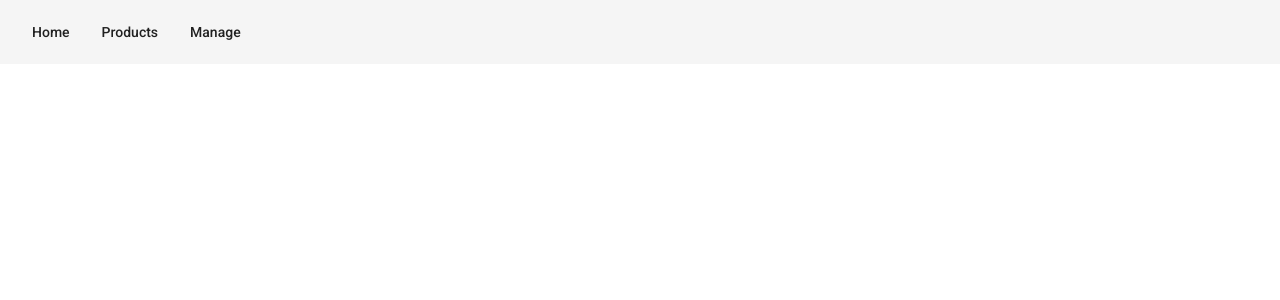
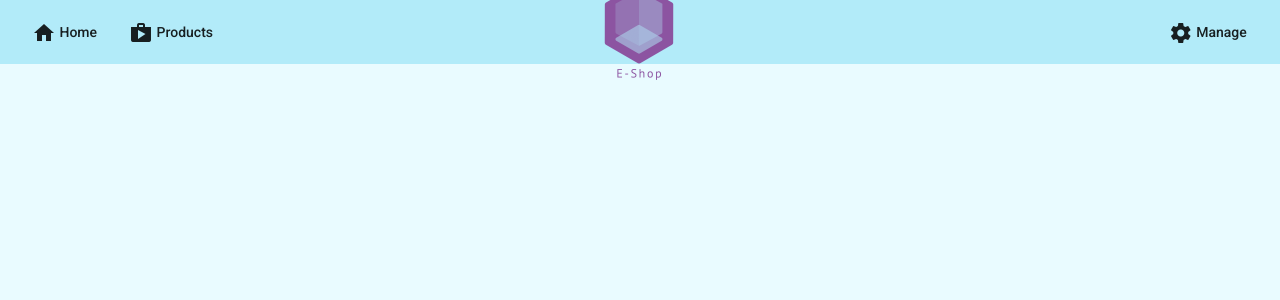
Before and after one commit to Clx3/eshop-angular, an Angular app: page / in a window 1280 px wide. Shown: the top 300 px of the page. Built offline with nearby package versions, Linux system fonts and the light colour scheme.

Commit message:
Modify site styling

```diff
--- a/src/app/app.component.css
+++ b/src/app/app.component.css
@@ -0,0 +1 @@
+@import '../assets/component_style.css';
--- a/src/app/app.component.html
+++ b/src/app/app.component.html
@@ -1,9 +1,29 @@
 <div fxLayout="column" fxLayoutGap="50px">
   <nav>
-    <mat-toolbar>
-      <button mat-button [matMenuTriggerFor]="menu">Home</button>
-      <button mat-button routerLink="/products">Products</button>
-      <button mat-button routerLink="/manage">Manage</button>
+    <mat-toolbar style="background-color: #b2ebf9;">
+      <div fxFlex="100%">
+        <div fxLayout="row">
+          <div fxFlex="33.3%" fxLayoutAlign="start">
+            <button mat-button [matMenuTriggerFor]="menu">
+              <mat-icon class="epic-icon">home</mat-icon>
+              Home
+            </button>
+            <button mat-button routerLink="/products">
+              <mat-icon>shop</mat-icon>
+              Products
+            </button>
+          </div>
+          <div fxFlex="33.3%" fxLayoutAlign="center">
+            <img src='../assets/logo_transparent.png' style="width: 150px; height: 150px;">
+          </div>
+          <div fxFlex="33.3%" fxLayoutAlign="end">
+          <button mat-button routerLink="/manage">
+            <mat-icon>settings</mat-icon>
+            Manage
+          </button>
+          </div>
+        </div>
+      </div>
     </mat-toolbar>
     <mat-menu #menu="matMenu">
       <button mat-menu-item>Item 1</button>
--- a/src/app/category-manager/category-manager.component.css
+++ b/src/app/category-manager/category-manager.component.css
@@ -1,3 +1,13 @@
+@import '../../assets/component_style.css';
+
+.editor-container {
+  margin-top: 25px;
+  padding-top: 30px;
+  padding-bottom: 30px;
+  background-color: rgba(119, 228, 255, 0.2);
+  border-radius: 10px;
+}
+
 .input-container {
   margin-top: 10px;
   margin-bottom: 10px;
--- a/src/app/category-manager/category-manager.component.html
+++ b/src/app/category-manager/category-manager.component.html
@@ -1,6 +1,7 @@
-<div class="container" fxFlex="100%" style="">
+<div class="container" fxFlex="100%" fxLayoutAlign="center">
+  <div class="editor-container" fxFlex="80%" fxFlex.gt-sm="50%">
     <div fxLayout="row" fxLayoutAlign="center">
-    <div class="input-container" fxFlex="80%" fxFlex.gt-sm="50%" fxLayoutAlign="center">
+      <div class="input-container" fxFlex="100%" fxLayoutAlign="center">
         <mat-form-field appearance="outline">
           <mat-label>Select category to be edited</mat-label>
           <mat-select [(ngModel)]="selectedCategory" (selectionChange)="onCategorySelectionChange($event.value)">
@@ -11,7 +12,7 @@
       </div>
     </div>
     <div fxLayout="row" fxLayoutAlign="center">
-    <div class="input-container" fxFlex="80%" fxFlex.gt-sm="50%" fxLayoutAlign="center">
+      <div class="input-container" fxFlex="100%" fxLayoutAlign="center">
         <mat-form-field class="example-full-width" appearance="outline">
           <mat-label>Category name</mat-label>
           <input [(ngModel)]="inModifyCategory.name" matInput placeholder="Enter category name...">
@@ -20,7 +21,7 @@
       </div>
     </div>
     <div fxLayout="row" fxLayoutAlign="center">
-    <div class="input-container" fxFlex="80%" fxFlex.gt-sm="50%" fxLayoutAlign="center">
+      <div class="input-container" fxFlex="100%" fxLayoutAlign="center">
         <div class="button-container">
           <div fxLayout="row" fxLayoutAlign="center">Delete</div>
           <div fxLayout="row" fxLayoutAlign="center">
@@ -63,3 +64,4 @@
       </div>
     </div>
   </div>
+</div>
--- a/src/app/product-manager/product-manager.component.css
+++ b/src/app/product-manager/product-manager.component.css
@@ -1,4 +1,12 @@
-.product-input-container {
+.editor-container {
+  margin-top: 25px;
+  padding-top: 30px;
+  padding-bottom: 30px;
+  background-color: rgba(119, 228, 255, 0.2);
+  border-radius: 10px;
+}
+
+.input-container {
   margin-top: 10px;
   margin-bottom: 10px;
 }
--- a/src/app/product-manager/product-manager.component.html
+++ b/src/app/product-manager/product-manager.component.html
@@ -1,6 +1,7 @@
-<div class="container" fxFlex="100%" style="">
+<div class="container" fxFlex="100%" fxLayoutAlign="center">
+  <div class="editor-container" fxFlex="80%" fxFlex.gt-sm="50%">
     <div fxLayout="row" fxLayoutAlign="center">
-    <div class="product-input-container" fxFlex="80%" fxFlex.gt-sm="50%" fxLayoutAlign="center">
+      <div class="input-container" fxFlex="100%" fxLayoutAlign="center">
         <mat-form-field appearance="outline">
           <mat-label>Select product to be edited</mat-label>
           <mat-select [(ngModel)]="selectedProduct" (selectionChange)="onProductSelectionChange($event.value)">
@@ -11,7 +12,7 @@
       </div>
     </div>
     <div fxLayout="row" fxLayoutAlign="center">
-    <div class="product-input-container" fxFlex="80%" fxFlex.gt-sm="50%" fxLayoutAlign="center">
+      <div class="input-container" fxFlex="100%" fxLayoutAlign="center">
         <mat-form-field class="example-full-width" appearance="outline">
           <mat-label>Product name</mat-label>
           <input [(ngModel)]="inModifyProduct.name" matInput placeholder="Enter product name...">
@@ -20,7 +21,7 @@
       </div>
     </div>
     <div fxLayout="row" fxLayoutAlign="center">
-    <div class="product-input-container" fxFlex="80%" fxFlex.gt-sm="50%" fxLayoutAlign="center">
+      <div class="input-container" fxFlex="100%" fxLayoutAlign="center">
         <mat-form-field appearance="outline">
           <mat-label>Select product category</mat-label>
           <mat-select [(ngModel)]="inModifyProduct.categoryId">
@@ -31,7 +32,7 @@
       </div>
     </div>
     <div fxLayout="row" fxLayoutAlign="center">
-    <div class="product-input-container" fxFlex="80%" fxFlex.gt-sm="50%" fxLayoutAlign="center">
+      <div class="input-container" fxFlex="100%" fxLayoutAlign="center">
         <mat-form-field class="example-full-width" appearance="outline">
           <mat-label>Description</mat-label>
           <textarea
@@ -43,7 +44,7 @@
       </div>
     </div>
     <div fxLayout="row" fxLayoutAlign="center">
-    <div class="product-input-container" fxFlex="80%" fxFlex.gt-sm="50%" fxLayoutAlign="center">
+      <div class="input-container" fxFlex="100%" fxLayoutAlign="center">
         <mat-form-field class="example-full-width" appearance="outline">
           <mat-label>Price</mat-label>
           <input [(ngModel)]="inModifyProduct.price" matInput placeholder="Enter price for product..">
@@ -52,7 +53,7 @@
       </div>
     </div>
     <div fxLayout="row" fxLayoutAlign="center">
-    <div class="product-input-container" fxFlex="80%" fxFlex.gt-sm="50%" fxLayoutAlign="center">
+      <div class="input-container" fxFlex="100%" fxLayoutAlign="center">
         <div class="button-container">
           <div fxLayout="row" fxLayoutAlign="center">Delete</div>
           <div fxLayout="row" fxLayoutAlign="center">
@@ -95,3 +96,4 @@
       </div>
     </div>
   </div>
+</div>
--- a/src/styles.css
+++ b/src/styles.css
@@ -1,8 +1,9 @@
 /* You can add global styles to this file, and also import other style files */
 @import '@angular/material/prebuilt-themes/indigo-pink.css';
 
+/* GLOBAL STYLING */
 html, body { height: 100%; }
-body { margin: 0; font-family: Roboto, "Helvetica Neue", sans-serif; }
+body { margin: 0; font-family: Roboto, "Helvetica Neue", sans-serif; background-color: #e9fbff } ;
 
 /* based on angular-toastr css https://github.com/Foxandxss/angular-toastr/blob/cb508fe6801d6b288d3afc525bb40fee1b101650/dist/angular-toastr.css */
 
```
Also changed, not shown: src/assets/component_style.css (added), src/assets/logo_transparent.png (added). Lines whose indentation alone changed are shown as unchanged.
